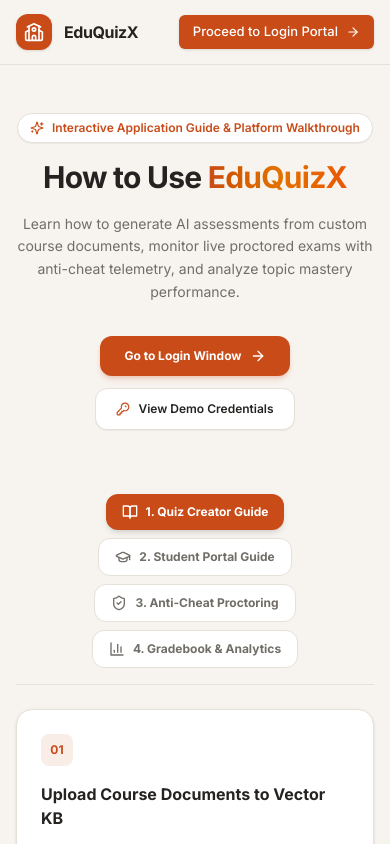
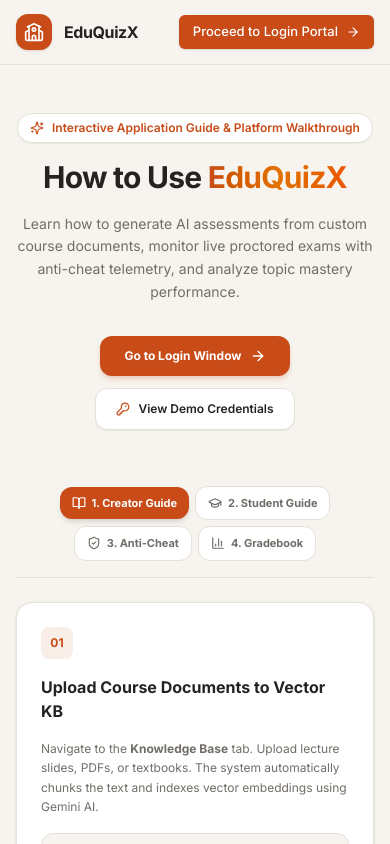
Before and after one commit to MeetDutta/quix, a Next.js app in the folder frontend/: page /guide in a window 390 px wide. Shown: the top 844 px of the page. Built offline with nearby package versions, Linux system fonts and the light colour scheme.

Commit message:
style: optimize application layouts, headers, and navigation for mobile responsiveness

```diff
--- a/frontend/app/exam/[exam_code]/page.tsx
+++ b/frontend/app/exam/[exam_code]/page.tsx
@@ -469,10 +469,10 @@ export default function ExamPortal() {
   return (
     <div className="min-h-screen bg-[#FAF7F2] flex flex-col selection:bg-none select-none">
       {/* ═══════ TOP HEADER & TIMER BAR ═══════ */}
-      <header className="sticky top-0 z-30 bg-white border-b border-[#E7E0D3] px-6 py-3 shadow-xs">
-        <div className="max-w-7xl mx-auto flex items-center justify-between gap-4">
-          <div className="flex items-center gap-3">
-            <div className="font-extrabold text-[#1C1917] text-base truncate max-w-xs">{examStore.examName}</div>
+      <header className="sticky top-0 z-30 bg-white border-b border-[#E7E0D3] px-3 sm:px-6 py-2.5 shadow-xs">
+        <div className="max-w-7xl mx-auto flex items-center justify-between gap-2 sm:gap-4 flex-wrap">
+          <div className="flex items-center gap-2 sm:gap-3">
+            <div className="font-extrabold text-[#1C1917] text-sm sm:text-base truncate max-w-[140px] sm:max-w-xs">{examStore.examName}</div>
             <span className="text-xs text-[#78716C] bg-[#F5F0E8] border border-[#E7E0D3] px-2.5 py-1 rounded-full font-mono">
               Q{currentIndex + 1} / {examStore.questions.length}
             </span>
--- a/frontend/app/guide/page.tsx
+++ b/frontend/app/guide/page.tsx
@@ -101,54 +101,54 @@ export default function GuidePage() {
       </section>
 
       {/* ═══════ WORKFLOW STEP TAB SWITCHER ═══════ */}
-      <section className="max-w-6xl mx-auto px-4 md:px-8 py-8 space-y-6">
-        <div className="flex items-center justify-center gap-2 flex-wrap border-b border-[#E5E0D8] dark:border-[#292524] pb-4">
+      <section className="max-w-6xl mx-auto px-4 md:px-8 py-6 sm:py-8 space-y-6">
+        <div className="flex items-center justify-center gap-1.5 sm:gap-2 flex-wrap border-b border-[#E5E0D8] dark:border-[#292524] pb-4">
           <button
             onClick={() => setActiveWorkflow("teacher")}
-            className={`px-4 py-2.5 rounded-xl text-xs font-bold transition-all flex items-center gap-2 cursor-pointer ${
+            className={`px-3 sm:px-4 py-2 sm:py-2.5 rounded-xl text-[11px] sm:text-xs font-bold transition-all flex items-center gap-1.5 sm:gap-2 cursor-pointer ${
               activeWorkflow === "teacher"
                 ? "bg-[#C84B18] text-white dark:bg-[#EA580C] shadow-md"
                 : "bg-white dark:bg-[#171615] text-[#716D67] hover:text-[#242321] border border-[#E5E0D8] dark:border-[#292524]"
             }`}
           >
-            <BookOpen className="h-4 w-4" />
-            <span>1. Quiz Creator Guide</span>
+            <BookOpen className="h-3.5 w-3.5 sm:h-4 sm:w-4" />
+            <span>1. Creator Guide</span>
           </button>
 
           <button
             onClick={() => setActiveWorkflow("student")}
-            className={`px-4 py-2.5 rounded-xl text-xs font-bold transition-all flex items-center gap-2 cursor-pointer ${
+            className={`px-3 sm:px-4 py-2 sm:py-2.5 rounded-xl text-[11px] sm:text-xs font-bold transition-all flex items-center gap-1.5 sm:gap-2 cursor-pointer ${
               activeWorkflow === "student"
                 ? "bg-[#C84B18] text-white dark:bg-[#EA580C] shadow-md"
                 : "bg-white dark:bg-[#171615] text-[#716D67] hover:text-[#242321] border border-[#E5E0D8] dark:border-[#292524]"
             }`}
           >
-            <GraduationCap className="h-4 w-4" />
-            <span>2. Student Portal Guide</span>
+            <GraduationCap className="h-3.5 w-3.5 sm:h-4 sm:w-4" />
+            <span>2. Student Guide</span>
           </button>
 
           <button
             onClick={() => setActiveWorkflow("proctoring")}
-            className={`px-4 py-2.5 rounded-xl text-xs font-bold transition-all flex items-center gap-2 cursor-pointer ${
+            className={`px-3 sm:px-4 py-2 sm:py-2.5 rounded-xl text-[11px] sm:text-xs font-bold transition-all flex items-center gap-1.5 sm:gap-2 cursor-pointer ${
               activeWorkflow === "proctoring"
                 ? "bg-[#C84B18] text-white dark:bg-[#EA580C] shadow-md"
                 : "bg-white dark:bg-[#171615] text-[#716D67] hover:text-[#242321] border border-[#E5E0D8] dark:border-[#292524]"
             }`}
           >
-            <ShieldCheck className="h-4 w-4" />
-            <span>3. Anti-Cheat Proctoring</span>
+            <ShieldCheck className="h-3.5 w-3.5 sm:h-4 sm:w-4" />
+            <span>3. Anti-Cheat</span>
           </button>
 
           <button
             onClick={() => setActiveWorkflow("analytics")}
-            className={`px-4 py-2.5 rounded-xl text-xs font-bold transition-all flex items-center gap-2 cursor-pointer ${
+            className={`px-3 sm:px-4 py-2 sm:py-2.5 rounded-xl text-[11px] sm:text-xs font-bold transition-all flex items-center gap-1.5 sm:gap-2 cursor-pointer ${
               activeWorkflow === "analytics"
                 ? "bg-[#C84B18] text-white dark:bg-[#EA580C] shadow-md"
                 : "bg-white dark:bg-[#171615] text-[#716D67] hover:text-[#242321] border border-[#E5E0D8] dark:border-[#292524]"
             }`}
           >
-            <BarChart3 className="h-4 w-4" />
-            <span>4. Gradebook & Analytics</span>
+            <BarChart3 className="h-3.5 w-3.5 sm:h-4 sm:w-4" />
+            <span>4. Gradebook</span>
           </button>
         </div>
 
```
